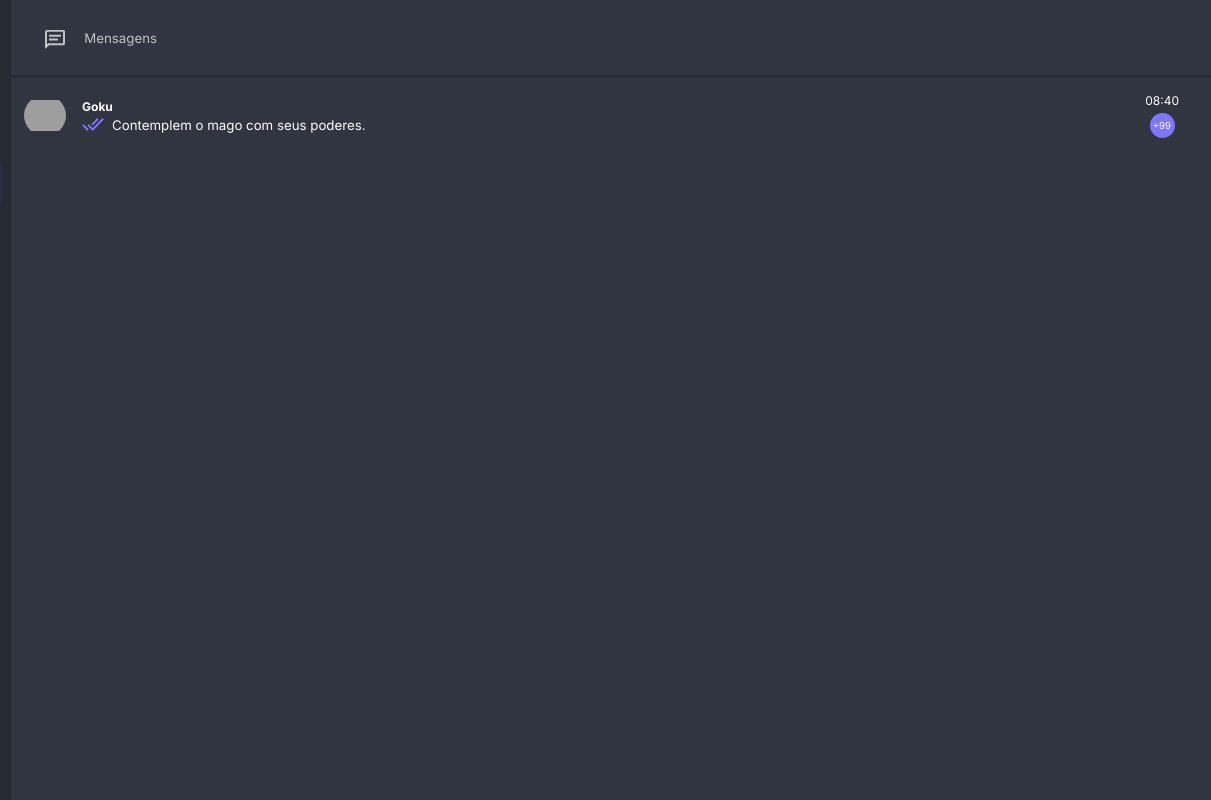
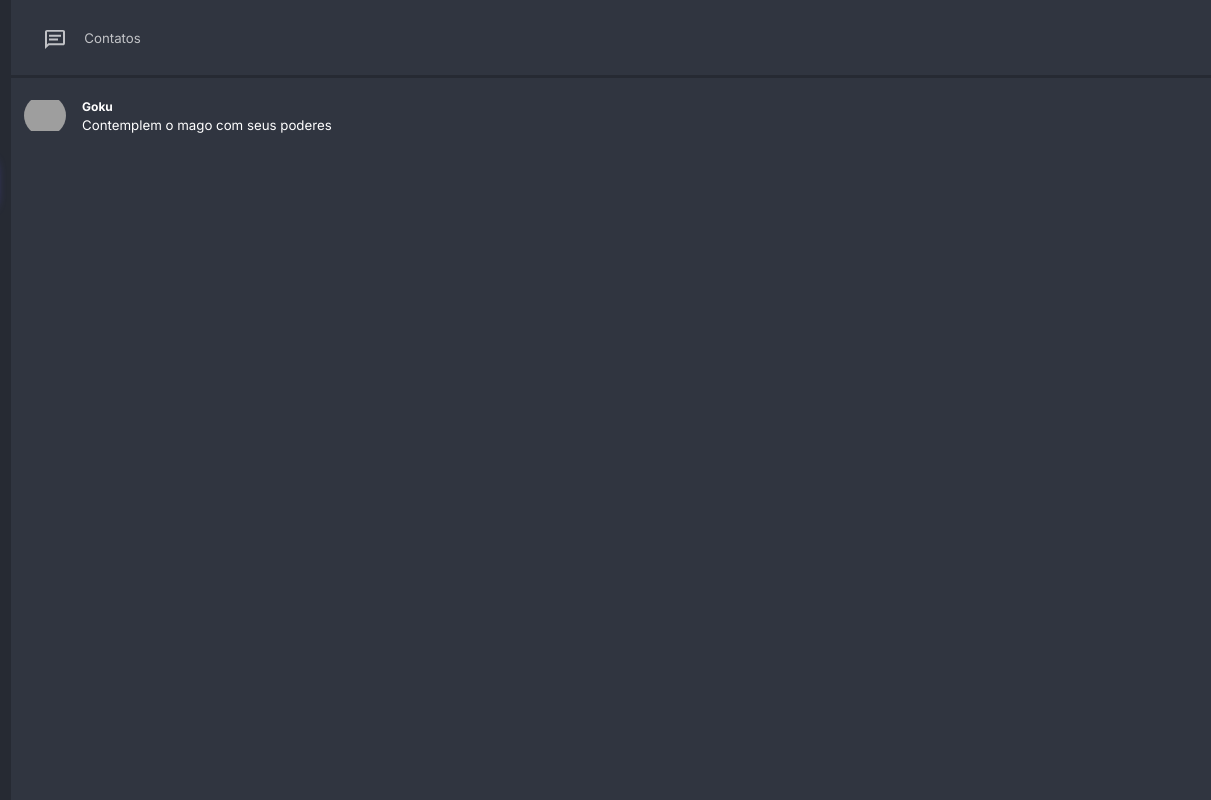
Before and after one commit to mateusmdev/realtime-chatapp, a website built with Vite: page index.html in a window 1280 px wide. Shown: the full height of the page, 69-1280 px from the left. Built offline with nearby package versions, Linux system fonts and the light colour scheme; grey boxes are pictures that could not be loaded.

Commit message:
Implemented the part of the front end responsible for listing and selecting contacts

```diff
--- a/index.html
+++ b/index.html
@@ -40,6 +40,7 @@
     </header>
 
     <main>
+      <div class="menu">
         <section id="message-section">
           <div class="title">
             <h1>
@@ -72,8 +73,31 @@
             </ul>
           </div>
         </section>
-      <section id="contact-section"></section>
-      <section id="setting-section"></section>
+        <section id="contact-section">
+          <div class="title">
+            <h1>
+              <img src="./src/assets/message-text-outline.svg" alt="message-icon">
+              Contatos
+            </h1>
+          </div>
+          <div class="content-wrapper">
+            <ul id="contact-container">
+              <li class="item">
+                <div class="picture-wrapper">
+                  <img src="https://muramasa.com.br/wp-content/uploads/2022/06/dragon-ball-super-goku-555x555.webp" alt="contact profile image image" class="profile-picture">
+                </div>
+                <div class="contact-data">
+                  <p class="name">Goku</p>
+                  <p class="phrase-contact">
+                    Contemplem o mago com seus poderes
+                  </p>
+                </div>
+              </li>
+            </ul>
+          </div>
+        </section>
+        <section id="setting-section" class="active"></section>
+      </div>
     </main>
 
     <script type="module" src="/src/controller/index.js"></script>
--- a/src/sass/app.scss
+++ b/src/sass/app.scss
@@ -112,10 +112,25 @@ body{
   main{
     min-height: 100vh;
     width: 100%;
+    display: grid;
+    grid-template-areas: "menu";
     // background-color: red;
 
+    .menu{
+      grid-area: menu;
+      position: relative;
+    }
+
     section{
-      background-color: var(--bg-secundary);
+      background-color: variables.$bg-secundary;
+      position: absolute;
+      width: 100%;
+      top: 0;
+      left: 0;
+
+      &.active{
+        z-index: 1;
+      }
 
       .title{
         // grid-area: title;
@@ -248,6 +263,7 @@ body{
       justify-content: center;
       margin: 0.2rem 0.25rem 0 0;
     }
+  }
 
   .message-content,
   .phrase-contact {
@@ -257,6 +273,5 @@ body{
     white-space: nowrap;
     padding-top: 0.1rem;
   }
-  }
 
 }
```
Also changed, not shown: src/main.js (deleted, +0 -22 lines). Lines whose indentation alone changed are shown as unchanged.
